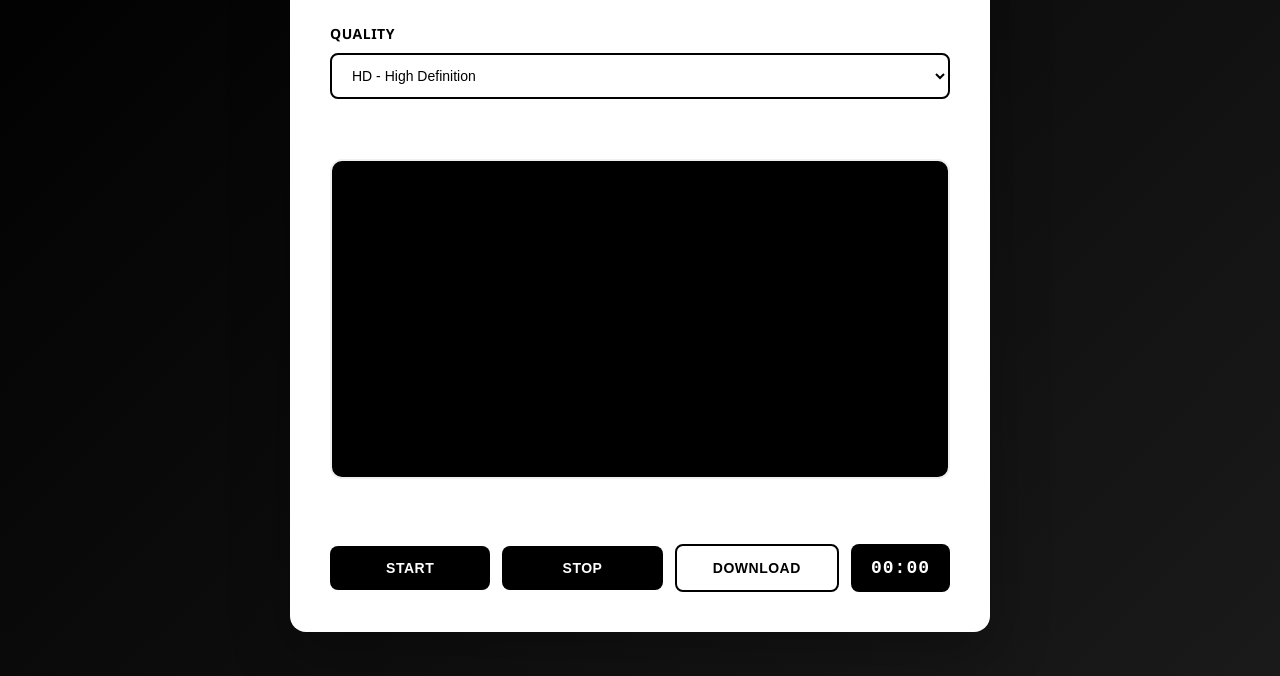
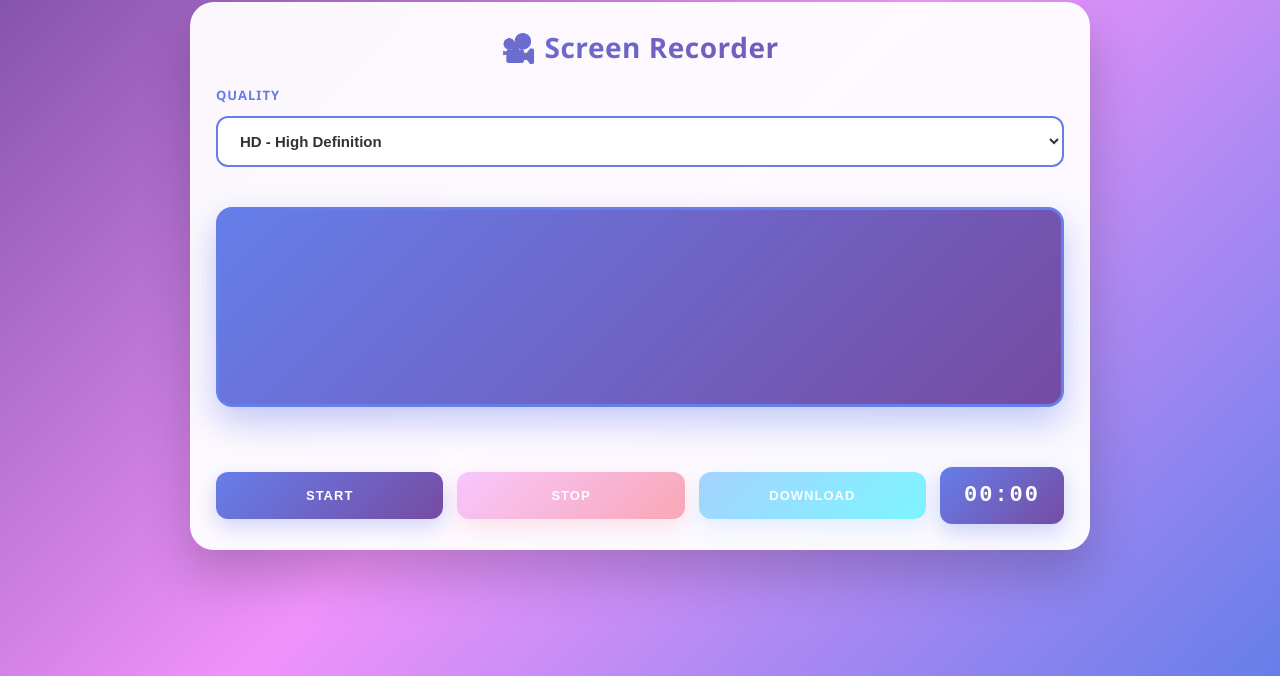
Before and after one commit to yasinvahora56/liveweb-Screen-Recorder, a plain HTML site: page index.html in a window 1280 px wide. Shown: the part 124-800 px from the top of the page. Drawn offline with nearby package versions, Linux system fonts and the light colour scheme.

Commit message:
Full_project

```diff
--- a/index.html
+++ b/index.html
@@ -3,13 +3,13 @@
 <head>
   <meta charset="UTF-8">
   <meta name="viewport" content="width=device-width, initial-scale=1.0">
-    <title>Liveweb</title>
+  <title>Liveweb Screen Recorder</title>
   <link rel="stylesheet" href="style.css">
   <script src="script.js" defer></script>
 </head>
 <body>
   <div class="container">
-        <h2>Liveweb Screen Recorder</h2>
+    <h2>🎥 Screen Recorder</h2>
 
     <div class="quality-section">
       <label for="quality">Quality</label>
@@ -28,11 +28,9 @@
       <button id="startbtn" class="btn">Start</button>
       <button id="stoptbtn" class="btn">Stop</button>
       <button id="downloadebtn" class="btn">Download</button>
-            <div class="timer">00:00</div>
+      <div id="timer" class="timer">00:00</div>
     </div>
   </div>
-
   <script src="https://cdnjs.cloudflare.com/ajax/libs/bootstrap/5.3.0/js/bootstrap.bundle.min.js"></script>
 </body>
-</body>
 </html>
--- a/style.css
+++ b/style.css
@@ -5,180 +5,248 @@
     }
 
     body {
-            background: linear-gradient(135deg, #000000 0%, #1a1a1a 100%);
+      background: linear-gradient(135deg, #667eea 0%, #764ba2 50%, #f093fb 100%);
       min-height: 100vh;
       display: flex;
       align-items: center;
       justify-content: center;
       font-family: 'Segoe UI', Tahoma, Geneva, Verdana, sans-serif;
       padding: 20px;
+      animation: bgShift 15s ease infinite;
+    }
+
+    @keyframes bgShift {
+      0%, 100% { background: linear-gradient(135deg, #667eea 0%, #764ba2 50%, #f093fb 100%); }
+      50% { background: linear-gradient(135deg, #764ba2 0%, #f093fb 50%, #667eea 100%); }
     }
 
     .container {
-            background: #ffffff;
-            border-radius: 16px;
-            box-shadow: 0 20px 60px rgba(0, 0, 0, 0.3);
-            padding: 40px;
-            max-width: 700px;
-            width: 100%;
+      background: rgba(255, 255, 255, 0.95);
+      backdrop-filter: blur(10px);
+      border-radius: 24px;
+      box-shadow: 0 25px 50px rgba(0, 0, 0, 0.2), inset 0 1px 0 rgba(255, 255, 255, 0.6);
+      padding: 25px;
+      max-width: 900px;
+      width: 95%;
+      border: 1px solid rgba(255, 255, 255, 0.3);
+      animation: slideIn 0.6s cubic-bezier(0.34, 1.56, 0.64, 1);
+    }
+
+    @keyframes slideIn {
+      from {
+        opacity: 0;
+        transform: translateY(30px);
+      }
+      to {
+        opacity: 1;
+        transform: translateY(0);
+      }
     }
 
     h2 {
-            color: #000000;
-            font-weight: 700;
-            margin-bottom: 30px;
+      background: linear-gradient(135deg, #667eea 0%, #764ba2 100%);
+      -webkit-background-clip: text;
+      -webkit-text-fill-color: transparent;
+      background-clip: text;
+      font-weight: 800;
+      margin-bottom: 20px;
       text-align: center;
       letter-spacing: 0.5px;
+      font-size: 28px;
     }
 
     .quality-section {
-            margin-bottom: 30px;
+      margin-bottom: 20px;
     }
 
     .quality-section label {
       display: block;
-            color: #000000;
-            font-weight: 600;
-            margin-bottom: 10px;
-            font-size: 14px;
+      background: linear-gradient(135deg, #667eea 0%, #764ba2 100%);
+      -webkit-background-clip: text;
+      -webkit-text-fill-color: transparent;
+      background-clip: text;
+      font-weight: 700;
+      margin-bottom: 12px;
+      font-size: 13px;
       text-transform: uppercase;
-            letter-spacing: 0.5px;
+      letter-spacing: 1px;
     }
 
     #quality {
       width: 100%;
-            padding: 12px 16px;
-            border: 2px solid #000000;
-            border-radius: 8px;
+      padding: 14px 18px;
+      border: 2px solid #667eea;
+      border-radius: 12px;
       background-color: #ffffff;
-            color: #000000;
-            font-weight: 500;
+      color: #333333;
+      font-weight: 600;
       cursor: pointer;
       transition: all 0.3s ease;
-            font-size: 14px;
+      font-size: 15px;
     }
 
     #quality:hover {
-            background-color: #f5f5f5;
-            border-color: #333333;
+      border-color: #764ba2;
+      box-shadow: 0 6px 20px rgba(102, 126, 234, 0.3);
     }
 
     #quality:focus {
       outline: none;
-            box-shadow: 0 0 0 3px rgba(0, 0, 0, 0.1);
+      box-shadow: 0 0 0 4px rgba(102, 126, 234, 0.2);
+      border-color: #764ba2;
     }
 
     #preview {
       width: 100%;
-            height: 320px;
-            background-color: #000000;
-            border-radius: 12px;
-            margin: 30px 0;
+      height: 200px;
+      background: linear-gradient(135deg, #667eea 0%, #764ba2 100%);
+      border-radius: 16px;
+      margin: 20px 0;
       object-fit: cover;
-            border: 2px solid #f0f0f0;
+      border: 3px solid #667eea;
+      box-shadow: 0 15px 35px rgba(102, 126, 234, 0.4);
+      transition: transform 0.3s ease;
+    }
+
+    #preview:hover {
+      transform: scale(1.02);
     }
 
     .controller {
       display: flex;
-            gap: 12px;
+      gap: 14px;
       align-items: center;
       flex-wrap: wrap;
-            margin-top: 30px;
+      margin-top: 35px;
     }
 
     button {
       flex: 1;
       min-width: 120px;
-            padding: 14px 20px;
+      padding: 16px 24px;
       border: none;
-            border-radius: 8px;
-            font-weight: 600;
-            font-size: 14px;
+      border-radius: 12px;
+      font-weight: 700;
+      font-size: 13px;
       cursor: pointer;
-            transition: all 0.3s ease;
+      transition: all 0.3s cubic-bezier(0.34, 1.56, 0.64, 1);
       text-transform: uppercase;
-            letter-spacing: 0.5px;
+      letter-spacing: 1px;
       white-space: nowrap;
+      position: relative;
+      overflow: hidden;
+    }
+
+    button::before {
+      content: '';
+      position: absolute;
+      top: 0;
+      left: -100%;
+      width: 100%;
+      height: 100%;
+      background: rgba(255, 255, 255, 0.2);
+      transition: left 0.5s ease;
+      z-index: 0;
+    }
+
+    button:hover::before {
+      left: 100%;
+    }
+
+    button > * {
+      position: relative;
+      z-index: 1;
     }
 
     #startbtn {
-            background-color: #000000;
+      background: linear-gradient(135deg, #667eea 0%, #764ba2 100%);
       color: #ffffff;
+      box-shadow: 0 8px 20px rgba(102, 126, 234, 0.3);
     }
 
     #startbtn:hover {
-            background-color: #222222;
-            box-shadow: 0 8px 16px rgba(0, 0, 0, 0.3);
-            transform: translateY(-2px);
+      transform: translateY(-3px);
+      box-shadow: 0 12px 30px rgba(102, 126, 234, 0.5);
     }
 
     #startbtn:active {
-            transform: translateY(0);
+      transform: translateY(-1px);
     }
 
     #stoptbtn {
-            background-color: #000000;
+      background: linear-gradient(135deg, #f093fb 0%, #f5576c 100%);
       color: #ffffff;
+      box-shadow: 0 8px 20px rgba(245, 87, 108, 0.3);
     }
 
     #stoptbtn:hover {
-            background-color: #222222;
-            box-shadow: 0 8px 16px rgba(0, 0, 0, 0.3);
-            transform: translateY(-2px);
+      transform: translateY(-3px);
+      box-shadow: 0 12px 30px rgba(245, 87, 108, 0.5);
     }
 
     #stoptbtn:active {
-            transform: translateY(0);
+      transform: translateY(-1px);
     }
 
     #downloadebtn {
-            background-color: #ffffff;
-            color: #000000;
-            border: 2px solid #000000;
+      background: linear-gradient(135deg, #4facfe 0%, #00f2fe 100%);
+      color: #ffffff;
+      box-shadow: 0 8px 20px rgba(79, 172, 254, 0.3);
     }
 
     #downloadebtn:hover {
-            background-color: #000000;
-            color: #ffffff;
-            box-shadow: 0 8px 16px rgba(0, 0, 0, 0.3);
-            transform: translateY(-2px);
+      transform: translateY(-3px);
+      box-shadow: 0 12px 30px rgba(79, 172, 254, 0.5);
     }
 
     #downloadebtn:active {
-            transform: translateY(0);
+      transform: translateY(-1px);
+    }
+
+    button:disabled {
+      opacity: 0.5;
+      cursor: not-allowed;
+      transform: none !important;
     }
 
     .timer {
-            min-width: 80px;
-            padding: 14px 20px;
-            background-color: #000000;
+      min-width: 100px;
+      padding: 16px 24px;
+      background: linear-gradient(135deg, #667eea 0%, #764ba2 100%);
       color: #ffffff;
-            border-radius: 8px;
-            font-weight: 700;
-            font-size: 18px;
+      border-radius: 12px;
+      font-weight: 800;
+      font-size: 22px;
       text-align: center;
-            letter-spacing: 1px;
+      letter-spacing: 2px;
       font-family: 'Courier New', monospace;
+      box-shadow: 0 8px 20px rgba(102, 126, 234, 0.3);
+      animation: pulse 1s ease-in-out infinite;
+    }
+
+    @keyframes pulse {
+      0%, 100% { transform: scale(1); }
+      50% { transform: scale(1.05); }
     }
 
     @media (max-width: 576px) {
       .container {
-                padding: 25px;
+        padding: 30px;
       }
 
       h2 {
-                font-size: 24px;
+        font-size: 26px;
         margin-bottom: 25px;
       }
 
       #preview {
-                height: 240px;
-                margin: 20px 0;
+        height: 260px;
+        margin: 25px 0;
       }
 
       .controller {
         flex-direction: column;
-                gap: 10px;
+        gap: 12px;
       }
 
       button {
```
Also changed, not shown: script.js (+78 -18 lines). Lines whose indentation alone changed are shown as unchanged.
